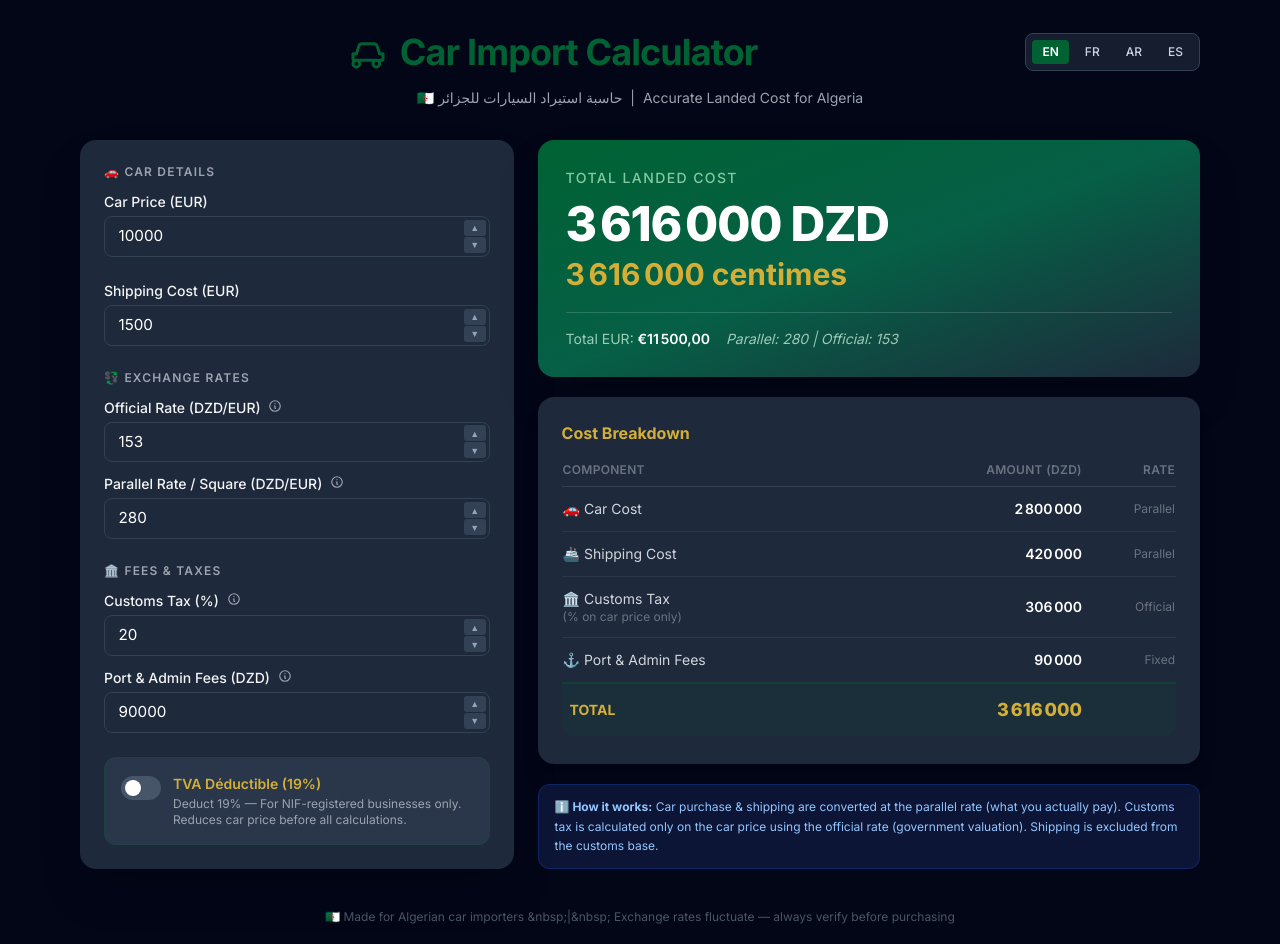
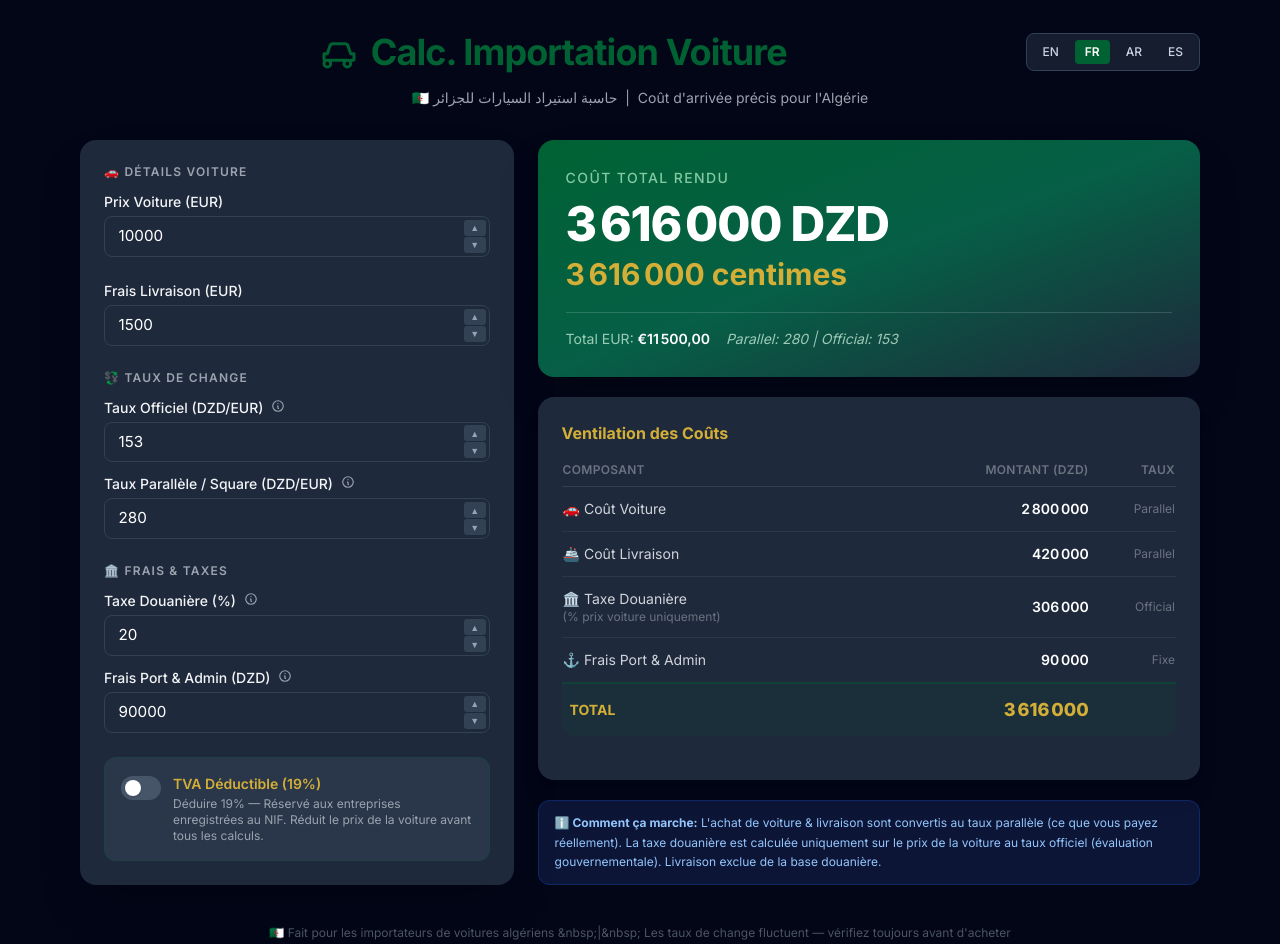
Before and after one commit to skmn1/algerian-car-import-calculator, a plain HTML site: page index.html in a window 1280 px wide. Drawn offline with nearby package versions, Linux system fonts and the light colour scheme.

Commit message:
feat: Add social media thumbnail and set French as default language
- Added Open Graph meta tags for social media sharing
- Added Twitter Card meta tags for better link previews
- Configured thumbnail.png for social media thumbnails
- Changed default language from English to French
- Updated language toggle to show FR as active by default
- All social platforms will now display proper preview image and description

```diff
--- a/index.html
+++ b/index.html
@@ -1,9 +1,23 @@
 <!DOCTYPE html>
-<html lang="en" id="htmlRoot">
+<html lang="fr" id="htmlRoot">
 <head>
     <meta charset="UTF-8">
     <meta name="viewport" content="width=device-width, initial-scale=1.0">
     <title id="pageTitle">🚗 Algerian Car Import Calculator</title>
+
+    <!-- Open Graph Meta Tags for Social Media -->
+    <meta property="og:title" content="🚗 Algerian Car Import Calculator">
+    <meta property="og:description" content="Accurate car import cost calculator for Algeria. Handles official vs parallel exchange rates, customs taxes, and TVA deduction.">
+    <meta property="og:image" content="thumbnail.png">
+    <meta property="og:type" content="website">
+    <meta property="og:url" content="">
+
+    <!-- Twitter Card Meta Tags -->
+    <meta name="twitter:card" content="summary_large_image">
+    <meta name="twitter:title" content="🚗 Algerian Car Import Calculator">
+    <meta name="twitter:description" content="Calculate total landed cost for importing cars to Algeria with dual exchange rates">
+    <meta name="twitter:image" content="thumbnail.png">
+
     <script src="https://cdn.tailwindcss.com"></script>
     <script>
         tailwind.config = {
@@ -142,8 +156,8 @@
             </div>
             <!-- Language Toggle -->
             <div class="flex items-center gap-1.5 bg-slate-700/40 rounded-lg p-1.5 backdrop-blur-sm border border-slate-700 flex-wrap">
-                <button id="langBtn-en" onclick="setLanguage('en')" class="lang-btn active px-2.5 py-1 text-xs font-medium rounded transition-all duration-200" data-lang="en">EN</button>
-                <button id="langBtn-fr" onclick="setLanguage('fr')" class="lang-btn px-2.5 py-1 text-xs font-medium rounded transition-all duration-200" data-lang="fr">FR</button>
+                <button id="langBtn-en" onclick="setLanguage('en')" class="lang-btn px-2.5 py-1 text-xs font-medium rounded transition-all duration-200" data-lang="en">EN</button>
+                <button id="langBtn-fr" onclick="setLanguage('fr')" class="lang-btn active px-2.5 py-1 text-xs font-medium rounded transition-all duration-200" data-lang="fr">FR</button>
                 <button id="langBtn-ar" onclick="setLanguage('ar')" class="lang-btn px-2.5 py-1 text-xs font-medium rounded transition-all duration-200" data-lang="ar">AR</button>
                 <button id="langBtn-es" onclick="setLanguage('es')" class="lang-btn px-2.5 py-1 text-xs font-medium rounded transition-all duration-200" data-lang="es">ES</button>
             </div>
@@ -539,7 +553,7 @@ const translations = {
     }
 };
 
-let currentLang = localStorage.getItem('lang') || 'en';
+let currentLang = localStorage.getItem('lang') || 'fr';
 
 function setLanguage(lang) {
     currentLang = lang;
@@ -696,8 +710,8 @@ $('vatDeductible').addEventListener('change', calculate);
 
 // Initialize language and calculate on load
 document.addEventListener('DOMContentLoaded', () => {
-    // Set initial language
-    const langToLoad = localStorage.getItem('lang') || 'en';
+    // Set initial language (default: French)
+    const langToLoad = localStorage.getItem('lang') || 'fr';
     setLanguage(langToLoad);
 
     // Set RTL for Arabic
```
